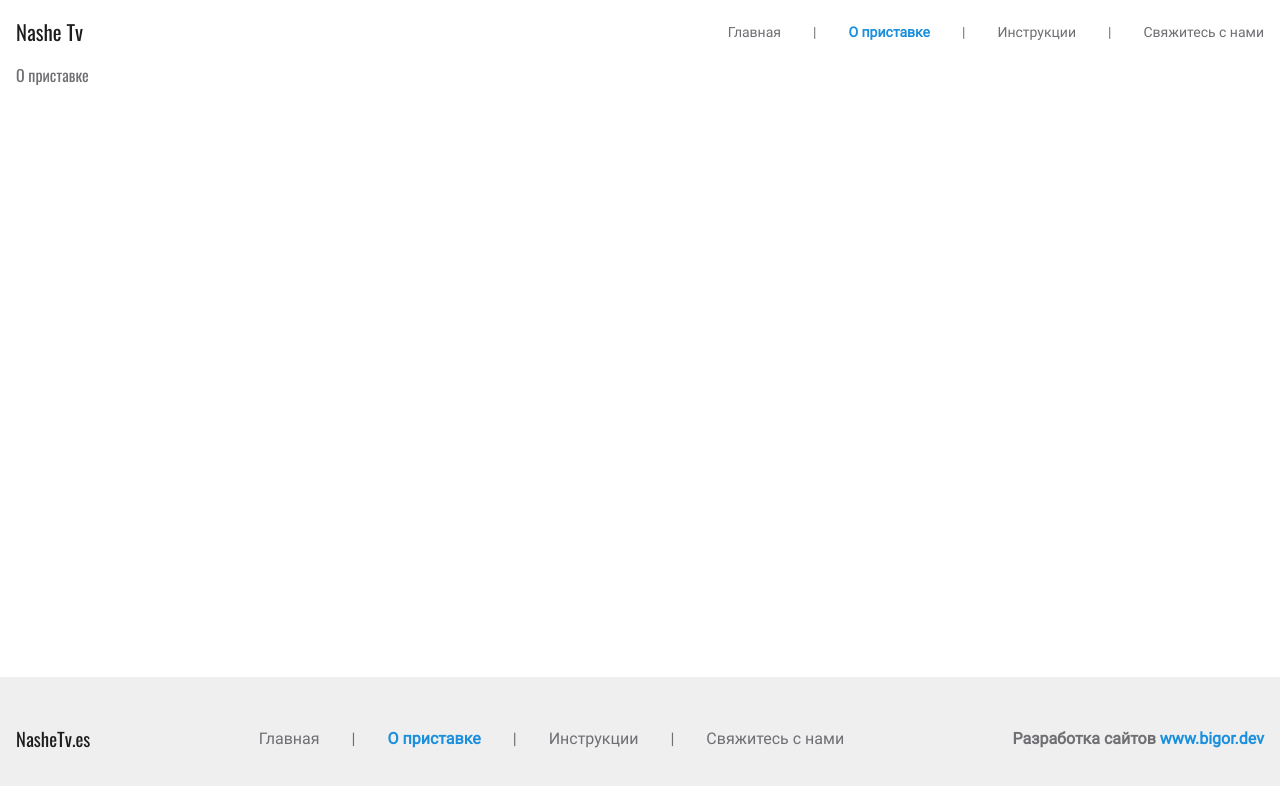
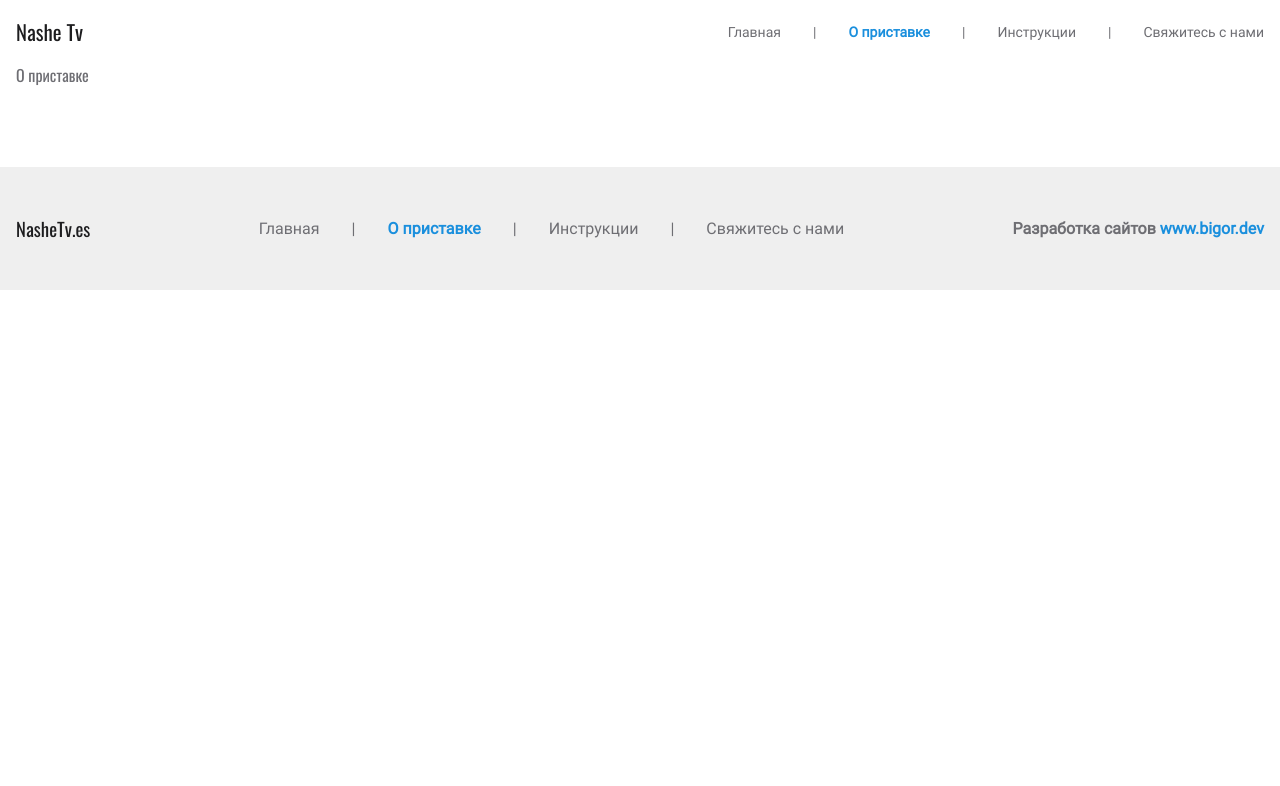
Before and after one commit to igor-co/nashetv, a React (Create React App) app: page /about in a window 1280 px wide. Shown: the top 786 px of the page. Built offline with nearby package versions, Linux system fonts and the light colour scheme.

Commit message:
Fix footer issues

```diff
--- a/src/_components/Layout/_components/Footer/Footer.jsx
+++ b/src/_components/Layout/_components/Footer/Footer.jsx
@@ -4,7 +4,7 @@ import { FooterNav } from './_components/FooterNav/FooterNav';
 
 const Footer = () => {
   return (
-    <footer>
+    <footer className={styles.footer}>
       <div className={`${styles.flexContainer} container`}>
         <FooterNav />
         <div className={styles.bigor}>
--- a/src/_components/Layout/_components/Footer/Footer.module.scss
+++ b/src/_components/Layout/_components/Footer/Footer.module.scss
@@ -1,8 +1,11 @@
 @import '../../../../_assets/colors/colors';
 
 footer {
-  margin: auto 0 0;
+  bottom: 0;
   background-color: $colorAlternativeBg;
+}
+.footer {
+  margin-top: 5rem;
 }
 .bigor {
   align-self: center;
@@ -29,8 +32,8 @@ footer {
 }
 @media screen and (min-width: 1024px) {
   .flexContainer {
-    flex-direction: row;
-    justify-content: space-between;
+    flex-direction: row !important;
+    justify-content: space-between !important;
     align-items: center;
     padding: 3rem 0;
     nav {
```
